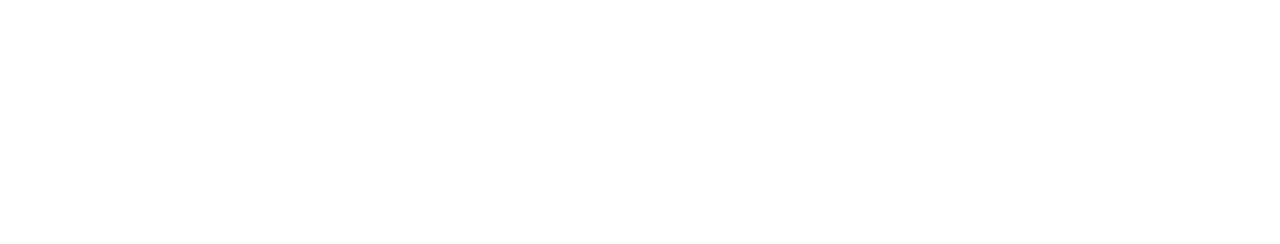
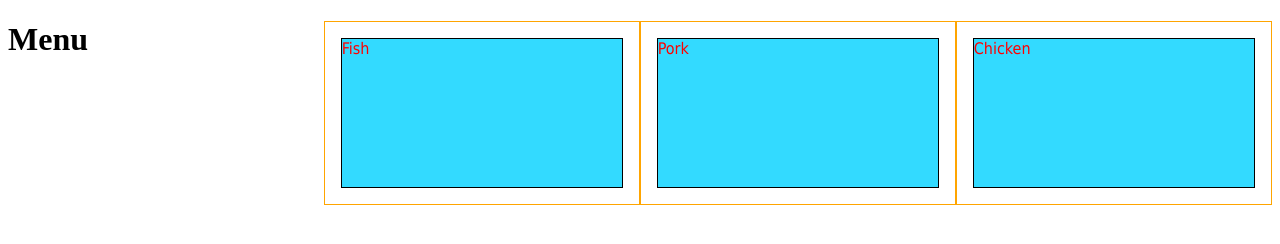
Before and after one commit to Lizzylong1994/mod2_solution, a plain HTML site: page index.html in a window 1280 px wide. Drawn offline with Linux system fonts and the light colour scheme.

Commit message:
Update index.html

```diff
--- a/index.html
+++ b/index.html
@@ -27,7 +27,7 @@ p {
 }
 @media (min-width: 1200px) {
   .col-lg-1, .col-lg-2, .col-lg-3, .col-lg-4, .col-lg-5, .col-lg-6, .col-lg-7, .col-lg-8, .col-lg-9, .col-lg-10, .col-lg-11, .col-lg-12 {
-    float: left;
+    float: right;
     border: 1px solid orange;
   }
   .col-lg-1 {
@@ -69,7 +69,7 @@ p {
 }
     @media (min-width: 950px) and (max-width: 1199px) {
   .col-md-1, .col-md-2, .col-md-3, .col-md-4, .col-md-5, .col-md-6, .col-md-7, .col-md-8, .col-md-9, .col-md-10, .col-md-11, .col-md-12 {
-    float: left;
+    float: right;
     border: 1px solid orange;
   }
   .col-md-1 {
@@ -109,6 +109,15 @@ p {
     width: 100%;
   }
 }
+    </style>
+</head>
+<body>
+  <div class="row">
+  <div class="col-lg-3 col-md-6"><p>Chicken</p></div>
+  <div class="col-lg-3 col-md-6"><p>Pork</p></div>
+  <div class="col-lg-3 col-md-6"><p>Fish</p></div>
+
+</div>
 
 <h1>Menu</h1>
 
```
